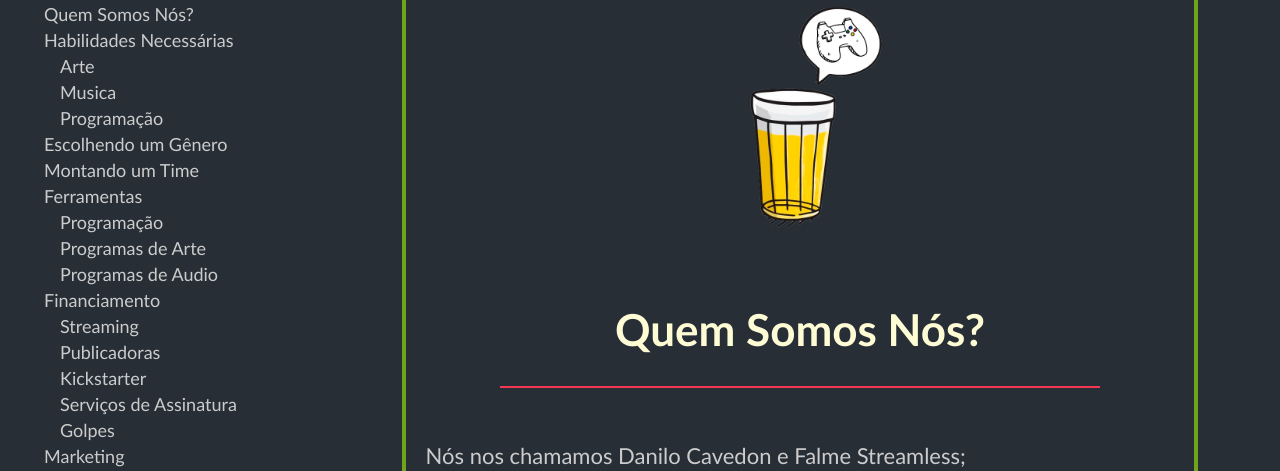
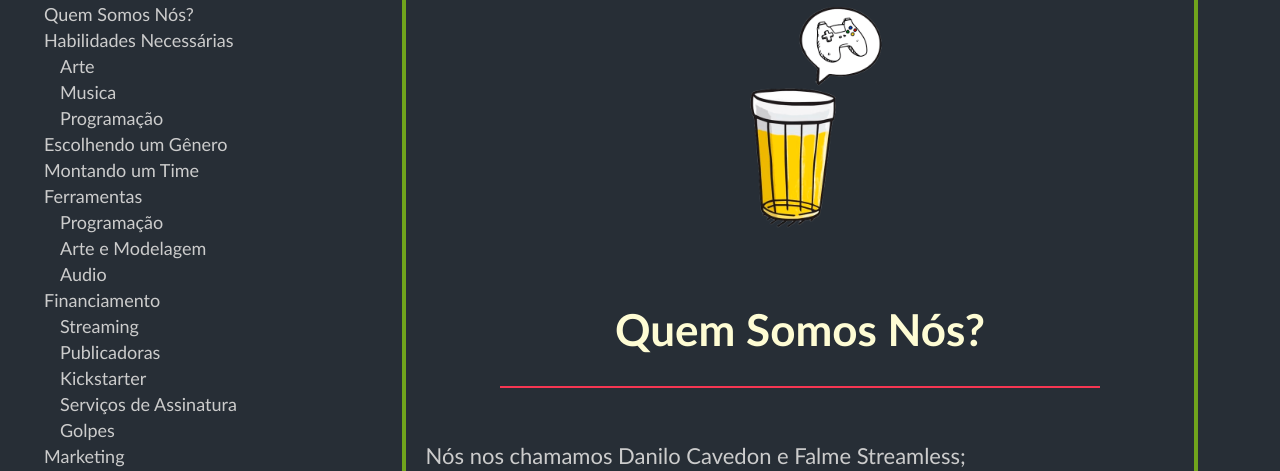
Before and after one commit to Falme/crie.games, a PHP site: page / in a window 1280 px wide. Shown: the part 135-606 px from the top of the page. Run offline with PHP 8.4, Linux system fonts and the light colour scheme.

Commit message:
Corrigido nomenclaturas no menu Ferramentas

```diff
--- a/index.php
+++ b/index.php
@@ -40,10 +40,10 @@
 							<a href="#nav-tools-engine">Programação</a>
 						</ul>
 						<ul>
-							<a href="#nav-tools-art">Programas de Arte</a>
+							<a href="#nav-tools-art">Arte e Modelagem</a>
 						</ul>
 						<ul>
-							<a href="#nav-tools-audio">Programas de Audio</a>
+							<a href="#nav-tools-audio">Audio</a>
 						</ul>
 						<li><a href="#nav-finance">Financiamento</a></li>
 						<ul>
```
